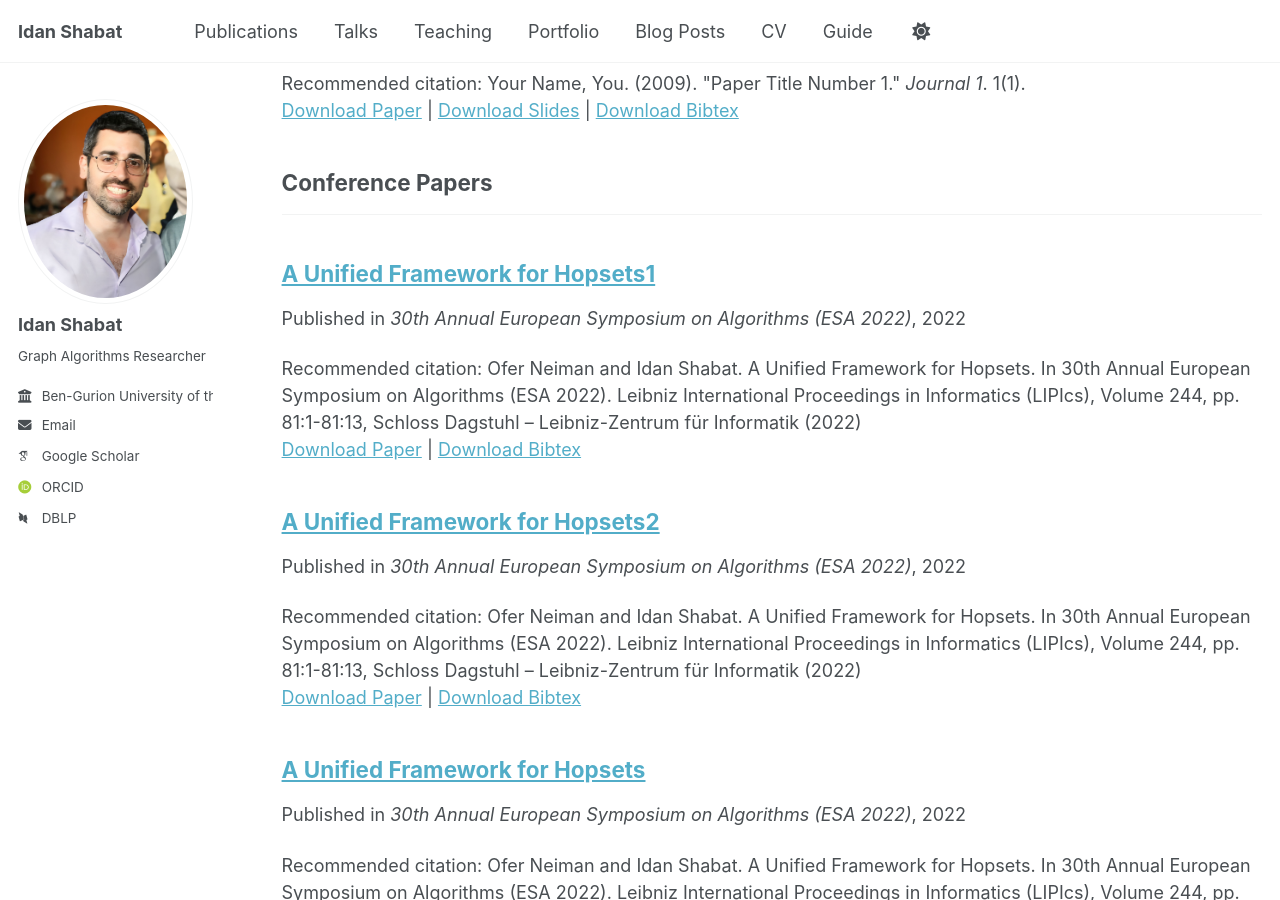
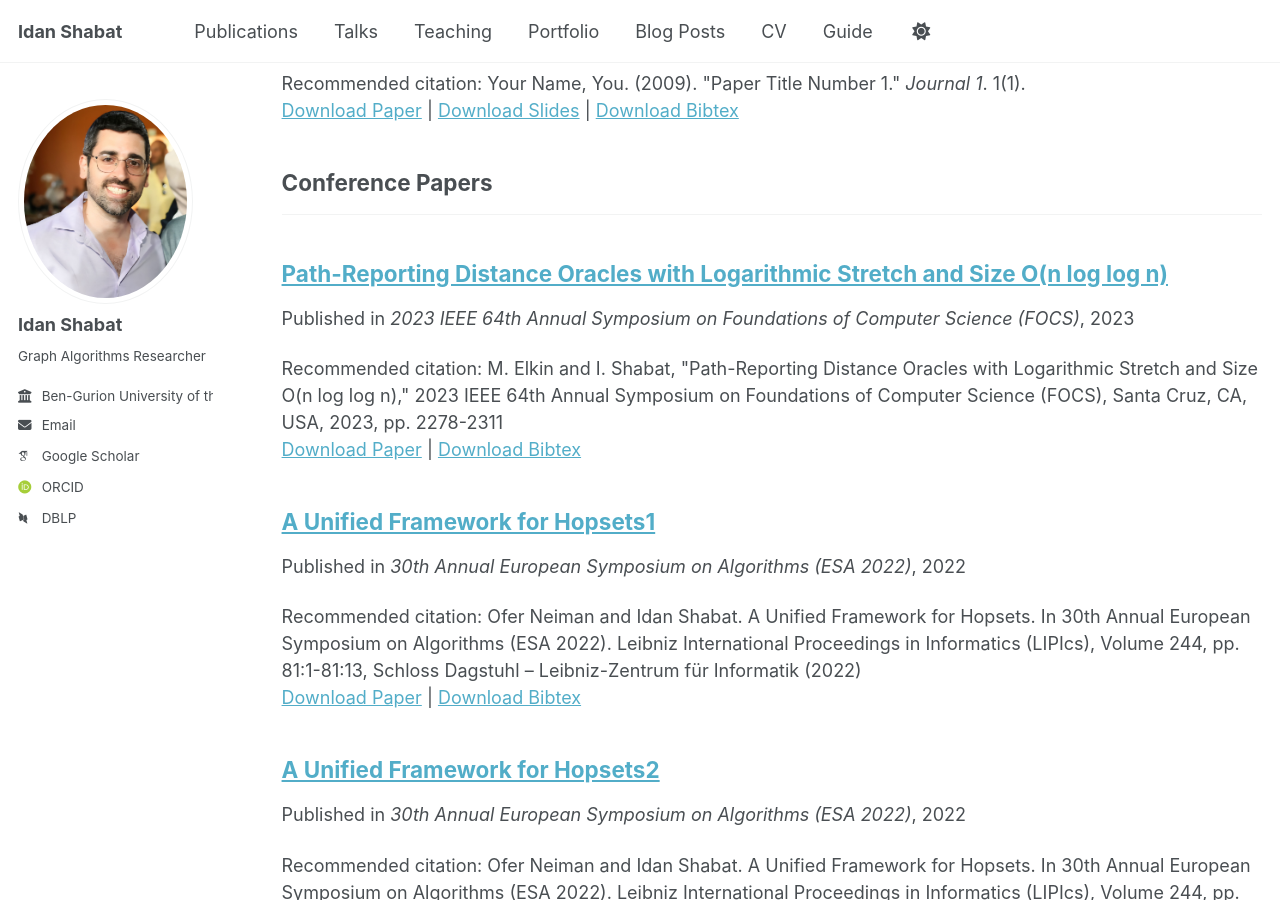
Before and after one commit to IdanShabat/idanshabat.github.io, a Jekyll site: the page built from _pages/publications.html, in a window 1280 px wide and 900 px high, scrolled down 870 px. Built offline with Jekyll 4.4.1, drawn with Linux system fonts in a browser that asks for light colours; some web fonts are replaced; a script that is not in the unit is left out.

Commit message:
Update 2025-06-08-paper-title-number-5.md

```diff
--- a/_publications/2025-06-08-paper-title-number-5.md
+++ b/_publications/2025-06-08-paper-title-number-5.md
@@ -1,12 +1,12 @@
 ---
-title: "A Unified Framework for Hopsets"
+title: "Path-Reporting Distance Oracles with Logarithmic Stretch and Size O(n log log n)"
 collection: publications
 category: conferences
-permalink: /publication/A Unified Framework for Hopsets
+permalink: /publication/Path-Reporting Distance Oracles with Logarithmic Stretch and Size O(n log log n)
 excerpt:
-date: 2022-09-01
-venue: '30th Annual European Symposium on Algorithms (ESA 2022)'
-paperurl: 'https://doi.org/10.4230/LIPIcs.ESA.2022.81'
-bibtexurl: 'https://scholar.googleusercontent.com/scholar.bib?q=info:ogapy2e3veAJ:scholar.google.com/&output=citation&scisdr=ChXmN3aWEMnX7bZ6fmU:ABGrvjIAAAAAaQt8ZmUvpFU5Qof206PjOVpfS7M&scisig=ABGrvjIAAAAAaQt8ZgyvfwYiNI8B6xlRZz_9t2M&scisf=4&ct=citation&cd=-1&hl=iw'
-citation: 'Ofer Neiman and Idan Shabat. A Unified Framework for Hopsets. In 30th Annual European Symposium on Algorithms (ESA 2022). Leibniz International Proceedings in Informatics (LIPIcs), Volume 244, pp. 81:1-81:13, Schloss Dagstuhl – Leibniz-Zentrum für Informatik (2022)'
+date: 2023-12-22
+venue: '2023 IEEE 64th Annual Symposium on Foundations of Computer Science (FOCS)'
+paperurl: '10.1109/FOCS57990.2023.00141'
+bibtexurl: 'https://scholar.googleusercontent.com/scholar.bib?q=info:-a5NBBjU2LsJ:scholar.google.com/&output=citation&scisdr=ChXmN3aWEMnX7baKa2U:ABGrvjIAAAAAaQuMc2UIqW0wNNDCMzABYrAy2Ng&scisig=ABGrvjIAAAAAaQuMcyENyjD8aC_eNGIn75CEjIo&scisf=4&ct=citation&cd=-1&hl=iw'
+citation: 'M. Elkin and I. Shabat, "Path-Reporting Distance Oracles with Logarithmic Stretch and Size O(n log log n)," 2023 IEEE 64th Annual Symposium on Foundations of Computer Science (FOCS), Santa Cruz, CA, USA, 2023, pp. 2278-2311'
 ---
```
